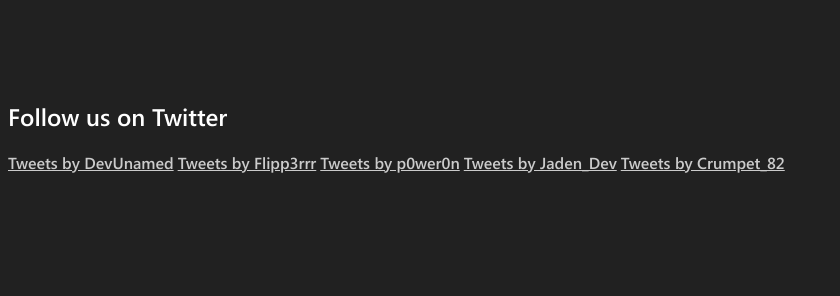
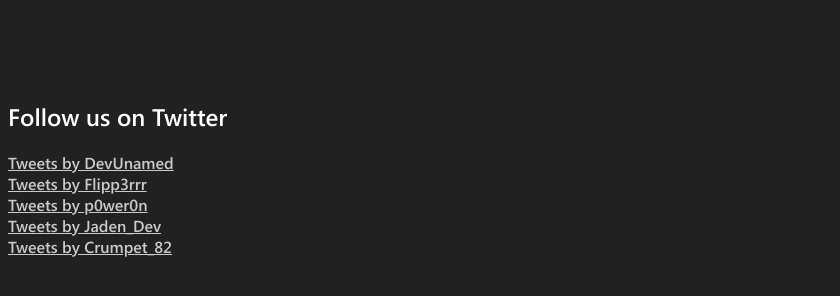
Before and after one commit to ud-team/ud-team.github.io, a plain HTML site: page about/index.html in a window 1280 px wide. Shown: the part 244-540 px from the top of the page, without its empty margins (0-840 px from the left). Drawn offline with Linux system fonts and the light colour scheme.

Commit message:
FUCK TWITTER EMBEDS

```diff
--- a/Styles.css
+++ b/Styles.css
@@ -70,6 +70,11 @@
 	font-weight: bold;
 }
 
-.fuckMargins {
-	margin: 0;
+/* Fix Twitter embeds */
+.twitter_embeds {
+	display: flex;
 }
+
+.twitter_embed {
+  padding: 2px;
+}
--- a/about/index.html
+++ b/about/index.html
@@ -12,10 +12,13 @@
 		</div>
 		<h1>About us</h1>
 		<h2>Follow us on Twitter</h2>
-		<a class="twitter-timeline" data-width="400" data-dnt="true" data-theme="dark" href="https://twitter.com/DevUnamed?ref_src=twsrc%5Etfw">Tweets by DevUnamed</a> <script async src="https://platform.twitter.com/widgets.js" charset="utf-8"></script>
-		<a class="twitter-timeline" data-width="400" data-dnt="true" data-theme="dark" href="https://twitter.com/Flipp3rrr?ref_src=twsrc%5Etfw">Tweets by Flipp3rrr</a> <script async src="https://platform.twitter.com/widgets.js" charset="utf-8"></script>
-		<a class="twitter-timeline" data-width="400" data-dnt="true" data-theme="dark" href="https://twitter.com/p0wer0n?ref_src=twsrc%5Etfw">Tweets by p0wer0n</a> <script async src="https://platform.twitter.com/widgets.js" charset="utf-8"></script>
-		<a class="twitter-timeline" data-width="400" data-dnt="true" data-theme="dark" href="https://twitter.com/Jaden_Dev?ref_src=twsrc%5Etfw">Tweets by Jaden_Dev</a> <script async src="https://platform.twitter.com/widgets.js" charset="utf-8"></script>
-		<a class="twitter-timeline" data-width="400" data-dnt="true" data-theme="dark" href="https://twitter.com/Crumpet_82?ref_src=twsrc%5Etfw">Tweets by Crumpet_82</a> <script async src="https://platform.twitter.com/widgets.js" charset="utf-8"></script>
+		<div class="twitter_embeds">
+    		<div class="twitter_embed"><a class="twitter-timeline" data-height="500" data-dnt="true" data-theme="dark" href="https://twitter.com/DevUnamed?ref_src=twsrc%5Etfw">Tweets by DevUnamed</a></div>
+    		<div class="twitter_embed"><a class="twitter-timeline" data-height="500" data-dnt="true" data-theme="dark" href="https://twitter.com/Flipp3rrr?ref_src=twsrc%5Etfw">Tweets by Flipp3rrr</a></div>
+    		<div class="twitter_embed"><a class="twitter-timeline" data-height="500" data-dnt="true" data-theme="dark" href="https://twitter.com/p0wer0n?ref_src=twsrc%5Etfw">Tweets by p0wer0n</a></div>
+    		<div class="twitter_embed"><a class="twitter-timeline" data-height="500" data-dnt="true" data-theme="dark" href="https://twitter.com/Jaden_Dev?ref_src=twsrc%5Etfw">Tweets by Jaden_Dev</a></div>
+    		<div class="twitter_embed"><a class="twitter-timeline" data-height="500" data-dnt="true" data-theme="dark" href="https://twitter.com/Crumpet_82?ref_src=twsrc%5Etfw">Tweets by Crumpet_82</a></div>
+		</div>
+<script async src="https://platform.twitter.com/widgets.js" charset="utf-8"></script>
 	</body>
 </html>
```
